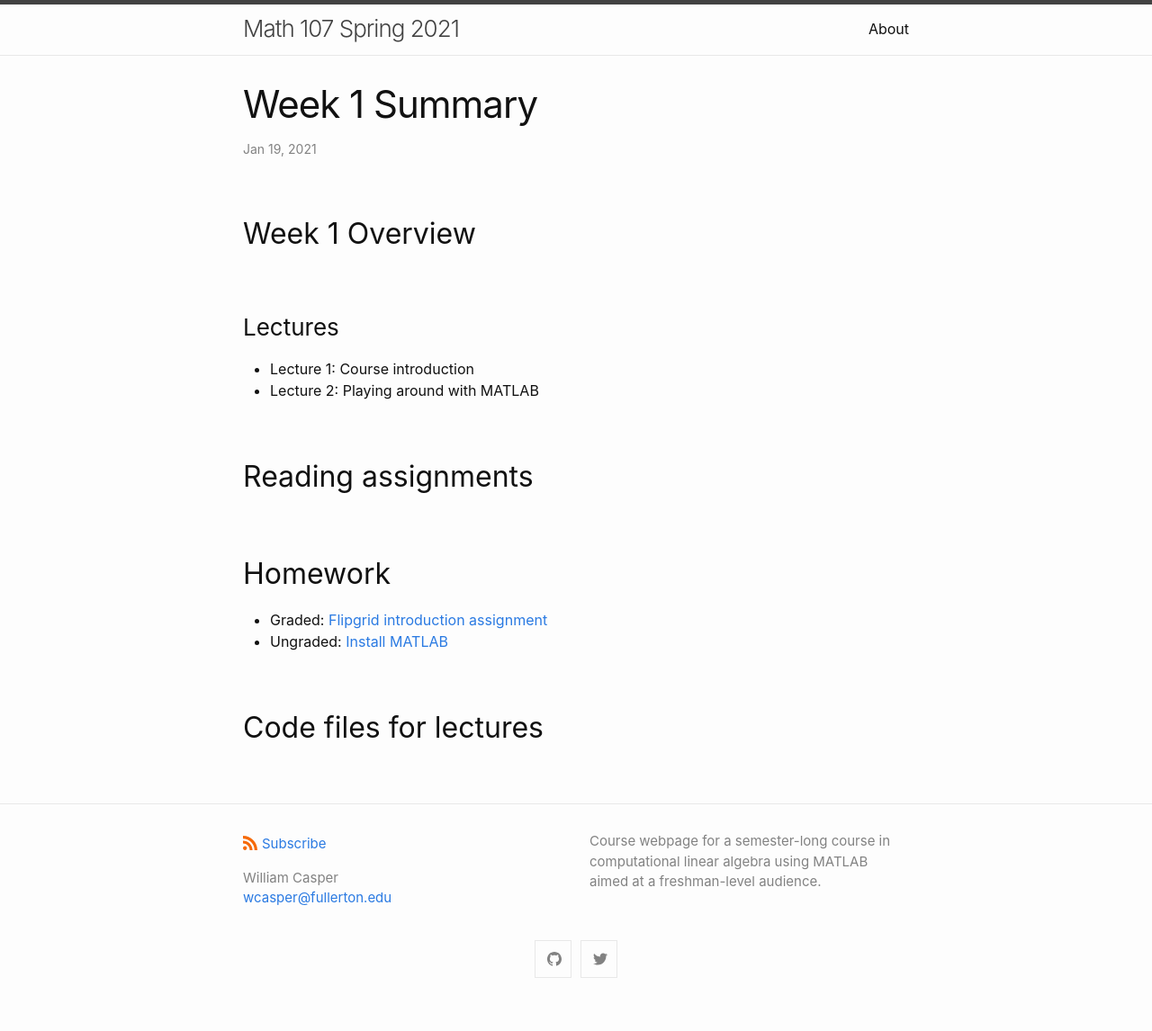
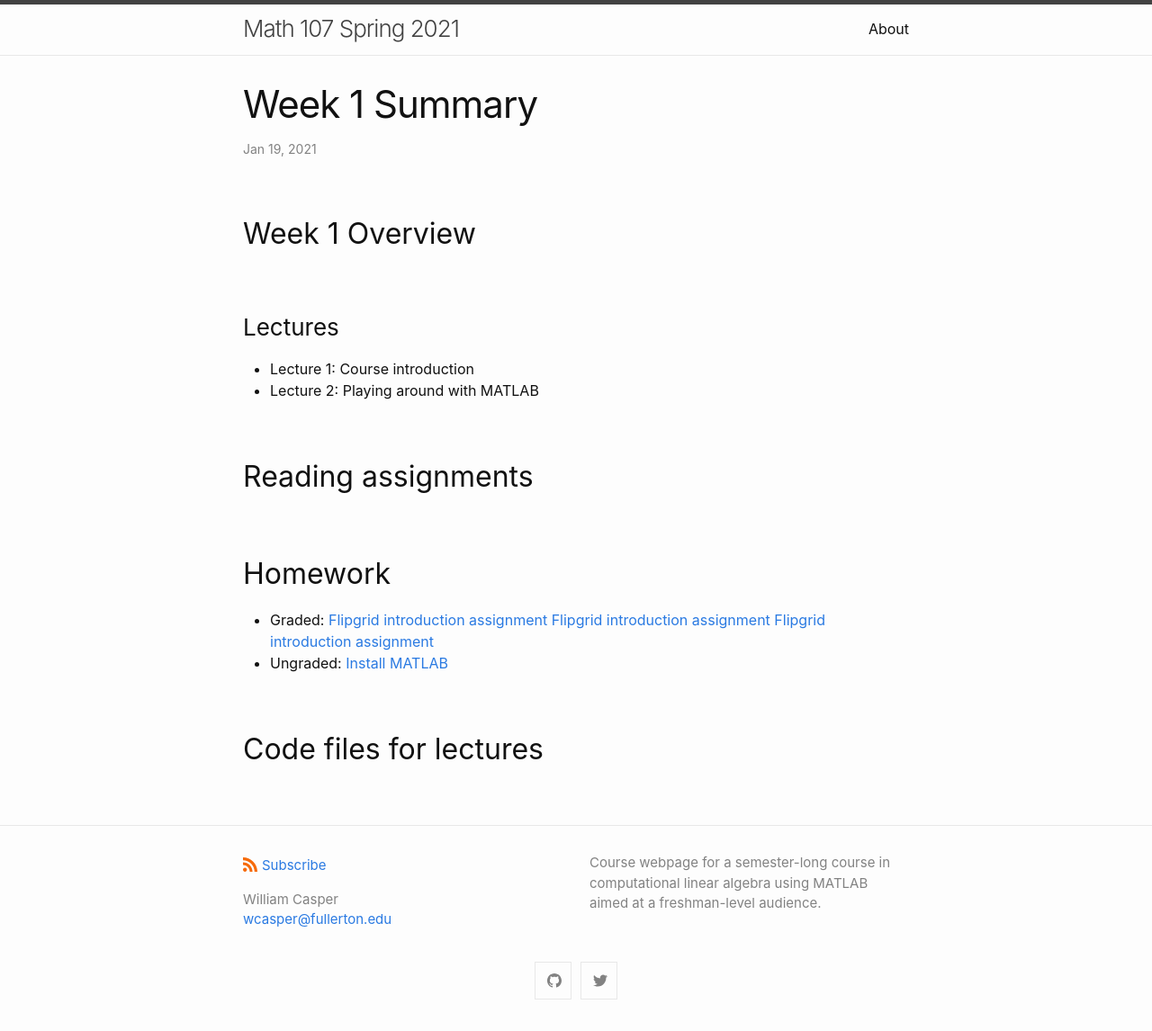
Before and after one commit to wcasper/math107spring2021, a Jekyll site: the page built from _posts/2021-01-19-Week-1-Summary.md, in a window 1280 px wide. Shown: the whole page at 90% size. Built offline with Jekyll 4.4.1, drawn with Linux system fonts in a browser that asks for light colours; before the commit the page ends 1122 px from its top, so only the background shows below that.

Commit message:
trying to switch target in markdown link

```diff
--- a/_posts/2021-01-19-Week-1-Summary.md
+++ b/_posts/2021-01-19-Week-1-Summary.md
@@ -13,6 +13,8 @@
 
 * Graded:
   <a target="_parent" href="https://csufullerton.instructure.com/courses/3127326/assignments/31019398">Flipgrid introduction assignment</a>
+  <a target="_top" href="https://csufullerton.instructure.com/courses/3127326/assignments/31019398">Flipgrid introduction assignment</a>
+  <a target="_blank" href="https://csufullerton.instructure.com/courses/3127326/assignments/31019398">Flipgrid introduction assignment</a>
 * Ungraded:
   [Install MATLAB](https://csufullerton.instructure.com/courses/3127326/pages/install-matlab?module_item_id=67996522)
 
```
